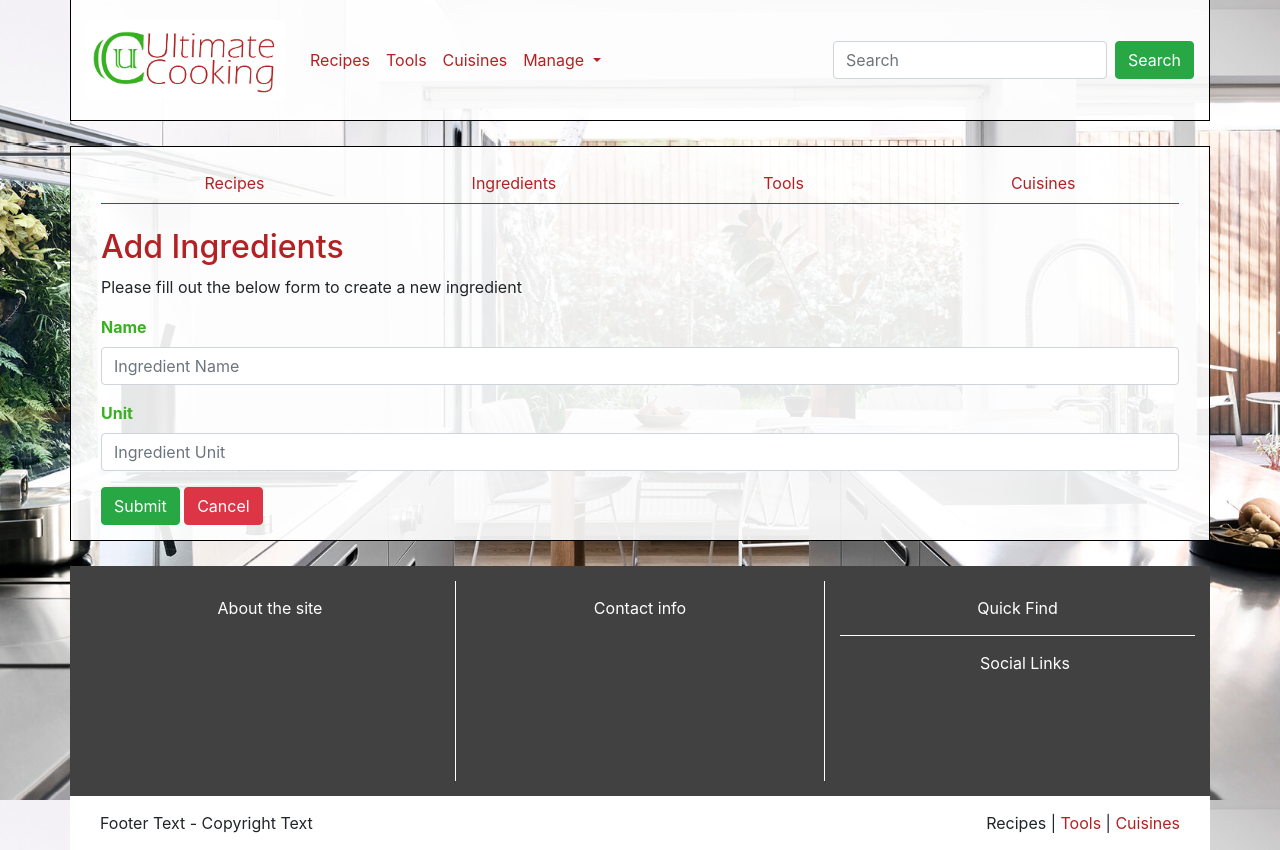
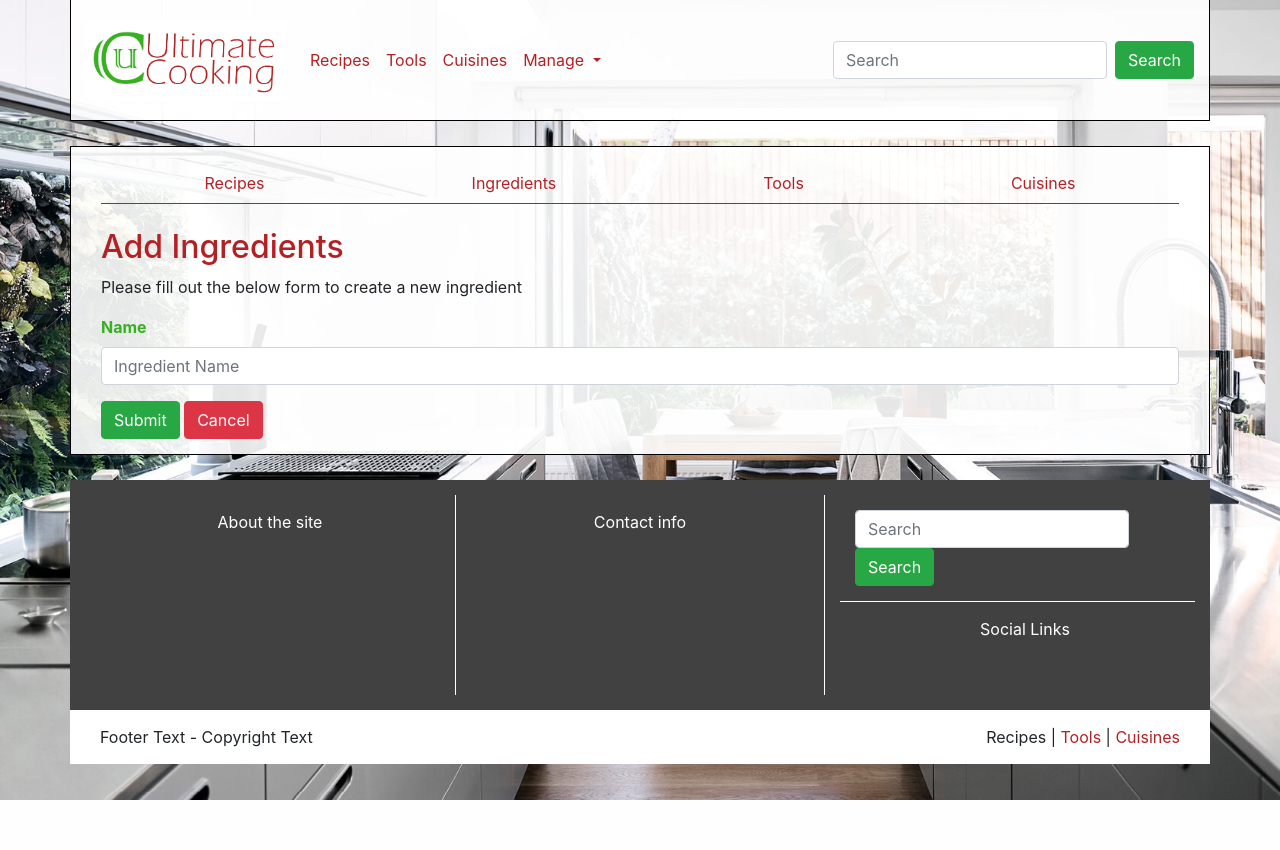
Before and after one commit to Robtych121/UltimateCooking, a Flask app: page /add_ingredient in a window 1280 px wide. After the commit the page ends 800 px from the top, so only its background shows below. Run offline with Flask 2, Linux system fonts and the light colour scheme; data that the repository does not hold is empty; some libraries are stand-ins or nearby versions.

Commit message:
refactored ingredients to make it easier to use

```diff
--- a/app.py
+++ b/app.py
@@ -133,8 +133,7 @@ def add_ingredient():
 @app.route('/insert_ingredient', methods=['POST'])
 def insert_ingredient():
     recipe_doc = {
-        'name': request.form.get('name'),
-        'unit': request.form.get('unit')
+        'name': request.form.get('name')
         }
     mongo.db.ingredients.insert_one(recipe_doc)
     return redirect(url_for('manage_ingredients'))
@@ -159,8 +158,7 @@ def update_ingredient(ingredient_id):
     ingredients = mongo.db.ingredients
     ingredients.update({'_id': ObjectId(ingredient_id)},
         {
-            'name':request.form.get('name'),
-            'unit':request.form.get('unit')
+            'name':request.form.get('name')
         })
     return redirect(url_for('manage_ingredients'))
 
--- a/templates/base.html
+++ b/templates/base.html
@@ -63,7 +63,12 @@
           <div class="col-md-4">Contact info</div>
           <div class="col-md-4">
             <div id="Footer3" class="row">
-              <div class="footer-quickfind col-md-12">Quick Find</div>
+              <div class="footer-quickfind col-md-12">
+                <form class="form-inline my-2 my-lg-0">
+                  <input class="form-control mr-sm-2" type="search" placeholder="Search" aria-label="Search">
+                  <button class="btn btn-success my-2 my-sm-0" type="submit">Search</button>
+                </form>
+              </div>
             </div>
             <div class="row">
               <div class="footer-sociallinks col-md-12">Social Links</div>
--- a/templates/ingredient_add.html
+++ b/templates/ingredient_add.html
@@ -20,10 +20,6 @@
                     <label class="form-label" for="name">Name</label>
                     <input type="text" class="form-control" id="name" name="name" placeholder="Ingredient Name" required>
                 </div>
-                <div class="form-group">
-                    <label class="form-label" for="unit">Unit</label>
-                    <input type="text" class="form-control" id="unit" name="unit" placeholder="Ingredient Unit" required>
-                </div>
                 <button type="submit" class="btn btn-success">Submit</button>
                 <a class="btn btn-danger" href="{{ url_for('manage_ingredients')}}">Cancel</a>
             </form>
--- a/templates/ingredient_edit.html
+++ b/templates/ingredient_edit.html
@@ -20,10 +20,6 @@
                     <label class="form-label" for="name">Name</label>
                     <input type="text" class="form-control" id="name" name="name" value="{{ingredient.name}}">
                 </div>
-                <div class="form-group">
-                    <label class="form-label" for="unit">Unit</label>
-                    <input type="text" class="form-control" id="unit" name="unit" value="{{ingredient.unit}}">
-                </div>
                 <button type="submit" class="btn btn-success">Submit</button>
                 <a class="btn btn-danger" href="{{ url_for('manage_ingredients')}}">Cancel</a>
             </form>
--- a/templates/ingredient_manage.html
+++ b/templates/ingredient_manage.html
@@ -15,7 +15,6 @@
                 <thead>
                   <tr>
                     <th>Name</th>
-                    <th>Unit</th>
                     <th>Edit</th>
                     <th>Delete</th>
                   </tr>
@@ -24,7 +23,6 @@
                     {% for ingredient in ingredients %}
                     <tr>
                         <td>{{ingredient.name}}</td>
-                        <td>{{ingredient.unit}}</td>
                         <td><a href="{{ url_for('edit_ingredient', ingredient_id=ingredient._id)}}"><button type="button" class="btn btn-success btn-sm">Edit</button></a></td>
                         <td><a href="{{ url_for('delete_ingredient', ingredient_id=ingredient._id)}}"><button type="button" class="btn btn-danger btn-sm">Delete</button></a></td>
                     </tr>
```
